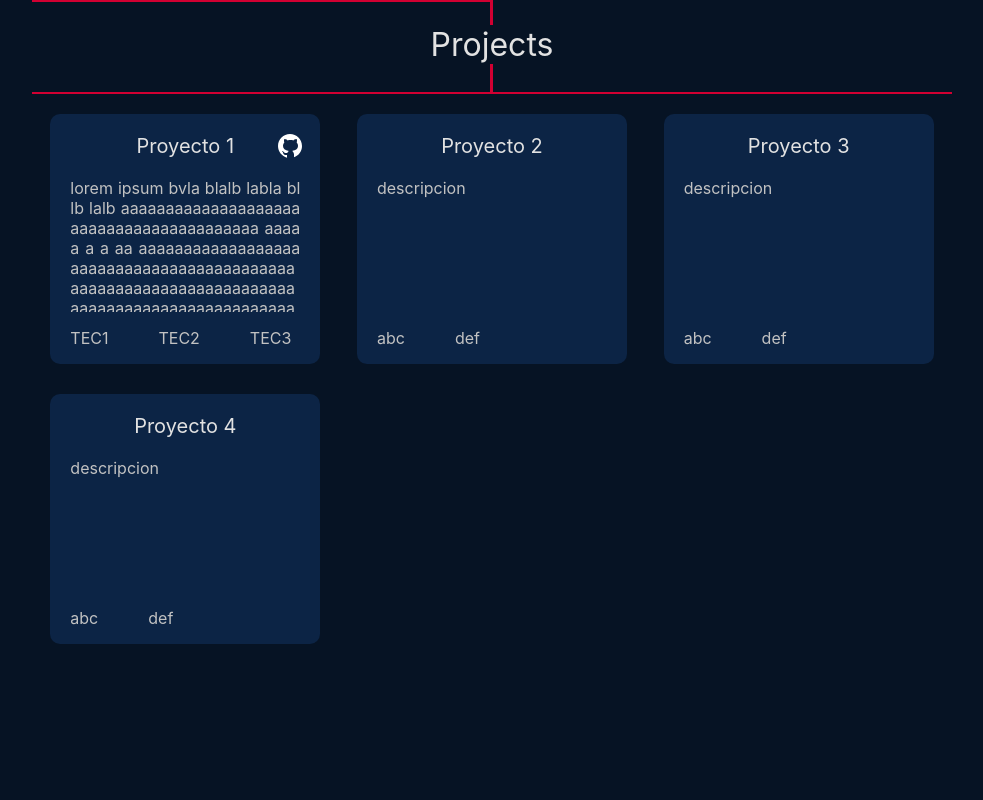
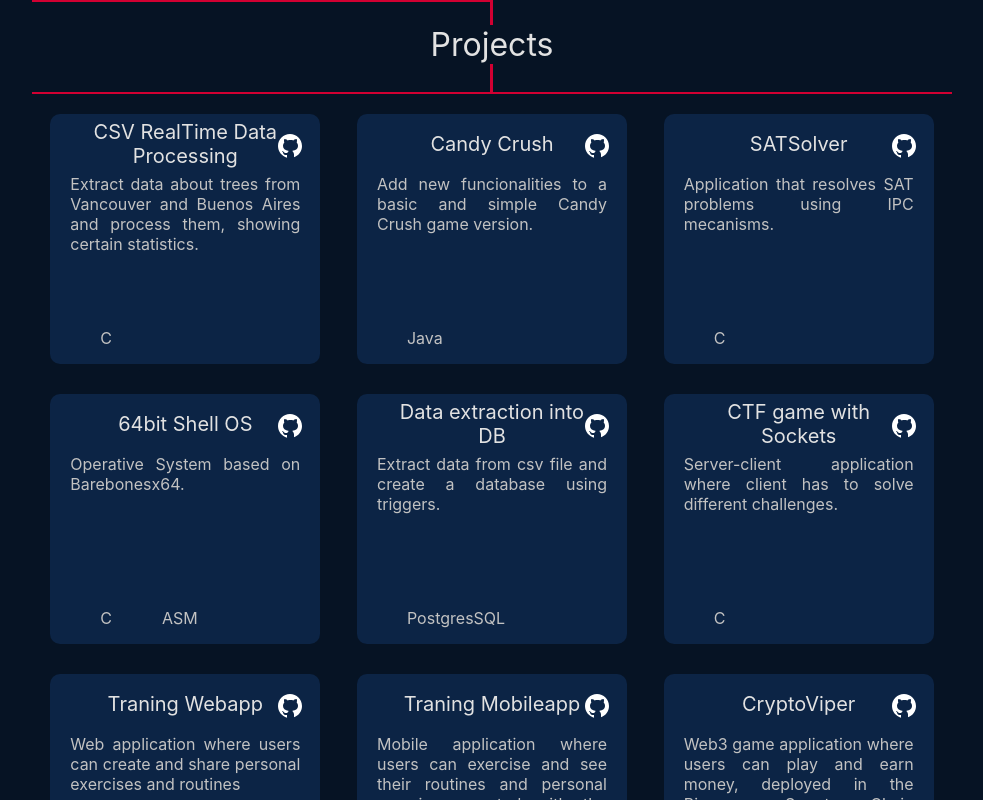
Before and after one commit to gbaliarda/portfolio, a Next.js app: page /projects in a window 1280 px wide. Shown: the top 800 px of the page, without its empty margins (148-1131 px from the left). Built offline with nearby package versions, Linux system fonts and the light colour scheme.

Commit message:
Projects finished

```diff
--- a/components/styles/ProjectCard.module.scss
+++ b/components/styles/ProjectCard.module.scss
@@ -20,15 +20,23 @@
         }
     }
 
+
     .title {
         color: #e2e2e2;
         font-size: 20px;
+        width: 70%;
+        display: flex;
+        justify-content: center;
+        align-items: center;
+        margin: 10px 0 10px 0;
+        height: 40px;
+        text-align: center;
     }
 
     .description {
         margin: 0 20px;
         text-align: justify;
-        word-break: break-all;
+        word-break: break-word;
         height: 140px;
         overflow: hidden;
         color: #c2c2c2;
@@ -48,7 +56,7 @@
         }
 
         :first-child {
-            margin-left: 20px;
+            margin-left: 50px;
         }
     }
 }
--- a/pages/projects.tsx
+++ b/pages/projects.tsx
@@ -17,10 +17,15 @@ const projectsPage: NextPage = () => {
                 </div>
                 <hr className={styles.titleLine} />
                 <div className={styles.projects}>
-                    <ProjectCard title='Proyecto 1' github={true} linkGithub='https://www.github.com/gbaliarda' description='lorem ipsum bvla blalb labla bllb lalb aaaaaaaaaaaaaaaaaaaaaaaaaaaaaaaaaaaaaaaaa aaaa a a a aa aaaaaaaaaaaaaaaaaaaaaaaaaaaaaaaaaaaaaaaaaaaaaaaaaaaaaaaaaaaaaaaaaaaaaaaaaaaaaaaaaaaaaaaaaaaaaaaaaaaaaaa' tech={['TEC1', 'TEC2', 'TEC3']} ></ProjectCard>
-                    <ProjectCard title='Proyecto 2' github={false} linkGithub='link' description='descripcion' tech={['abc', 'def']} ></ProjectCard>
-                    <ProjectCard title='Proyecto 3' github={false} linkGithub='link' description='descripcion' tech={['abc', 'def']} ></ProjectCard>
-                    <ProjectCard title='Proyecto 4' github={false} linkGithub='link' description='descripcion' tech={['abc', 'def']} ></ProjectCard>
+                    <ProjectCard title='CSV RealTime Data Processing' github={true} linkGithub='https://github.com/gbaliarda/csv-real-time-data-processing' description='Extract data about trees from Vancouver and Buenos Aires and process them, showing certain statistics.' tech={['C']} ></ProjectCard>
+                    <ProjectCard title='Candy Crush' github={true} linkGithub='https://github.com/gbaliarda/candy-crush-java' description='Add new funcionalities to a basic and simple Candy Crush game version.' tech={['Java']} ></ProjectCard>
+                    <ProjectCard title='SATSolver' github={true} linkGithub='https://github.com/gbaliarda/ipc-SATSolver' description='Application that resolves SAT problems using IPC mecanisms.' tech={['C']} ></ProjectCard>
+                    <ProjectCard title='64bit Shell OS' github={true} linkGithub='https://github.com/gbaliarda/64bit-shell-OS' description='Operative System based on Barebonesx64.' tech={['C', 'ASM']} ></ProjectCard>
+                    <ProjectCard title='Data extraction into DB' github={true} linkGithub='https://github.com/gbaliarda/csv-dataExtraction-toDB' description='Extract data from csv file and create a database using triggers.' tech={['PostgresSQL']} ></ProjectCard>
+                    <ProjectCard title='CTF game with Sockets' github={true} linkGithub='https://github.com/gbaliarda/sockets-ctf-game' description='Server-client application where client has to solve different challenges.' tech={['C']} ></ProjectCard>
+                    <ProjectCard title='Traning Webapp' github={true} linkGithub='https://github.com/gbaliarda/traning-webapp' description='Web application where users can create and share personal exercises and routines' tech={['Vue', 'JavaScript']} ></ProjectCard>
+                    <ProjectCard title='Traning Mobileapp' github={true} linkGithub='https://github.com/gbaliarda/traning-mobileapp' description='Mobile application where users can exercise and see their routines and personal exercises created with the webapp.' tech={['Kotlin']} ></ProjectCard>
+                    <ProjectCard title='CryptoViper' github={true} linkGithub='https://github.com/gbaliarda/cryptoviper-webapp' description='Web3 game application where users can play and earn money, deployed in the Binance Smart Chain (Testnet).' tech={['NextJS', 'JavaScript']} ></ProjectCard>
                 </div>
             </div>
         </div>
--- a/styles/Projects.module.scss
+++ b/styles/Projects.module.scss
@@ -1,6 +1,4 @@
 .container {
-    height: 100vh;
-    width: 100vw;
 
 
     .content {
@@ -32,7 +30,7 @@
                 left: 0;
                 right: 0;
                 margin: auto;
-                width:fit-content;
+                width: fit-content;
 
                 color: #E2E2E2;
                 background-color: #061324;
@@ -61,13 +59,14 @@
             height: 2px;
         }
 
-        .projects{
+        .projects {
             padding-top: 20px;
             width: 100%;
             display: grid;
-            grid-template-columns: repeat(3,1fr);
+            grid-template-columns: repeat(3, 1fr);
             justify-items: center;
             row-gap: 30px;
+            margin-bottom: 50px;
         }
     }
 }
```
Also changed, not shown: pages/about.tsx (+18 -11 lines), styles/About.module.scss (+11 -2 lines), public/profilePicture.jpg (added).
